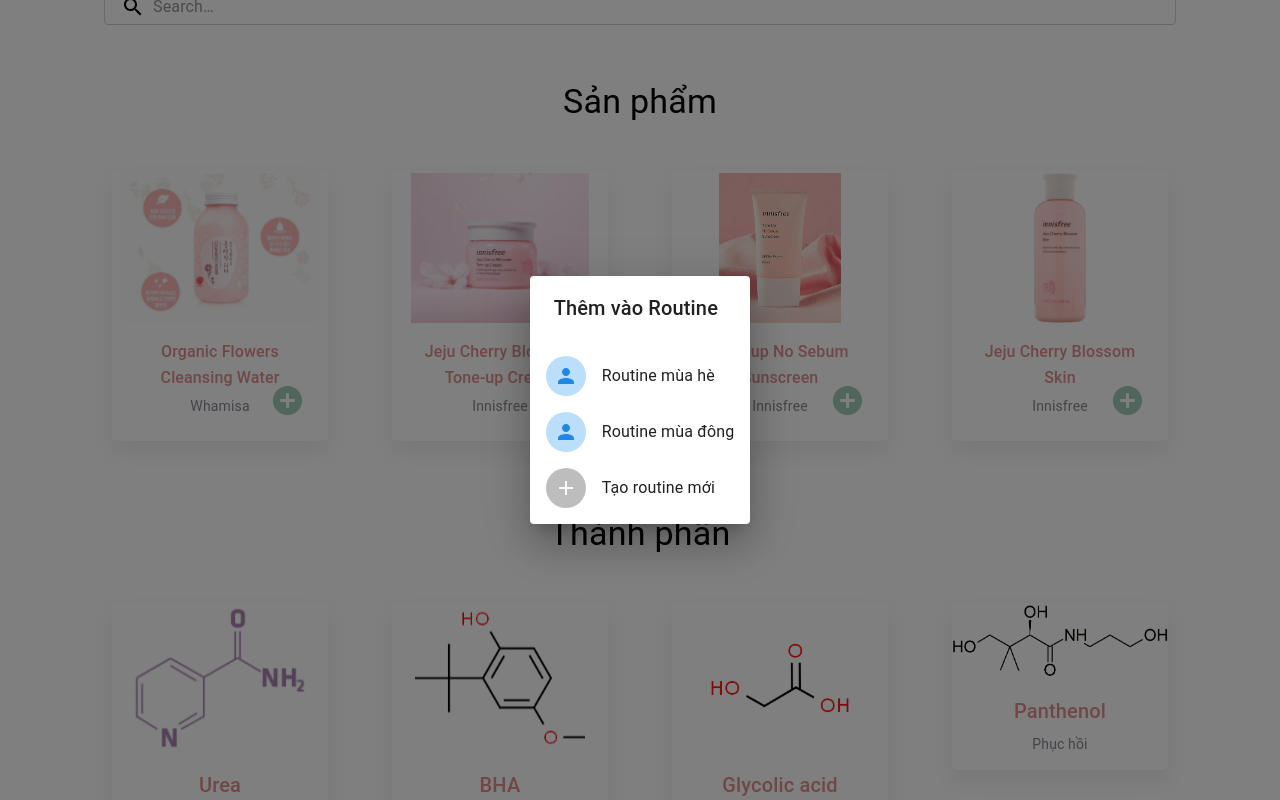
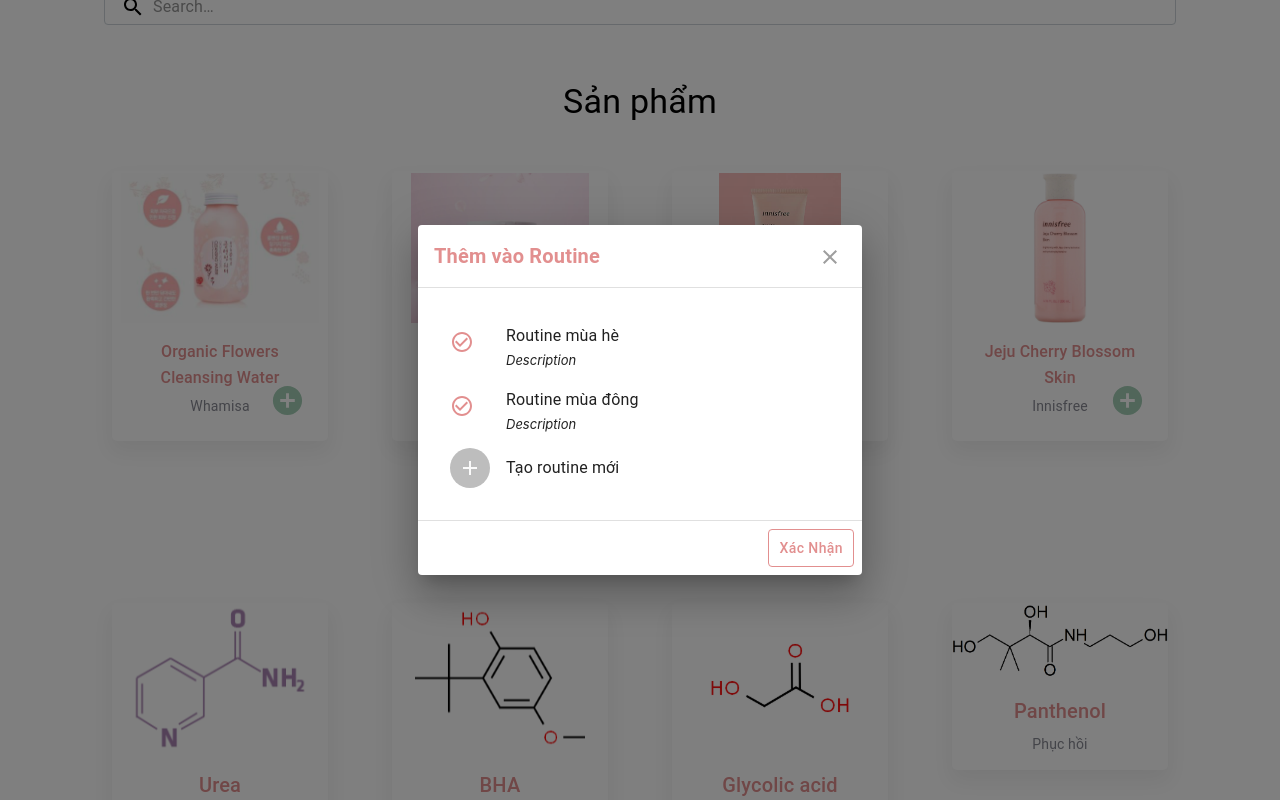
Before and after one commit to nnkyduyen1999/cos-decoder, a React (Create React App) app: page / in a window 1280 px wide. Both pictures are taken after a click on the button 287 px from the left and 1061 px from the top of the page. Shown: the part 661-1461 px from the top of the page. Built offline with nearby package versions, Linux system fonts and the light colour scheme.

Commit message:
popup ukila

```diff
--- a/src/components/PopUp/popUp.js
+++ b/src/components/PopUp/popUp.js
@@ -1,26 +1,95 @@
-import React from 'react';
-import PropTypes from 'prop-types';
-import { makeStyles } from '@material-ui/core/styles';
-import Button from '@material-ui/core/Button';
-import Avatar from '@material-ui/core/Avatar';
-import List from '@material-ui/core/List';
-import ListItem from '@material-ui/core/ListItem';
-import ListItemAvatar from '@material-ui/core/ListItemAvatar';
-import ListItemText from '@material-ui/core/ListItemText';
-import DialogTitle from '@material-ui/core/DialogTitle';
-import Dialog from '@material-ui/core/Dialog';
-import PersonIcon from '@material-ui/icons/Person';
-import AddIcon from '@material-ui/icons/Add';
-import Typography from '@material-ui/core/Typography';
-import { blue } from '@material-ui/core/colors';
+import React from "react";
+import PropTypes from "prop-types";
+import { makeStyles, withStyles, fade } from "@material-ui/core/styles";
+import Button from "@material-ui/core/Button";
+import Avatar from "@material-ui/core/Avatar";
+import List from "@material-ui/core/List";
+import ListItem from "@material-ui/core/ListItem";
+import ListItemAvatar from "@material-ui/core/ListItemAvatar";
+import ListItemText from "@material-ui/core/ListItemText";
+import Dialog from "@material-ui/core/Dialog";
+import AddIcon from "@material-ui/icons/Add";
+import Typography from "@material-ui/core/Typography";
+import { blue } from "@material-ui/core/colors";
+import MuiDialogTitle from "@material-ui/core/DialogTitle";
+import MuiDialogContent from "@material-ui/core/DialogContent";
+import MuiDialogActions from "@material-ui/core/DialogActions";
+import IconButton from "@material-ui/core/IconButton";
+import CloseIcon from "@material-ui/icons/Close";
+import { customThemes } from "../../styles/theme";
+import CheckCircleOutlineIcon from "@material-ui/icons/CheckCircleOutline";
+import { colors } from "../../global/constants";
+import { Box, Grid } from "@material-ui/core";
 
-const emails = ['Routine mùa hè', 'Routine mùa đông'];
+const emails = ["Routine mùa hè", "Routine mùa đông"];
 const useStyles = makeStyles({
   avatar: {
     backgroundColor: blue[100],
     color: blue[600],
   },
 });
+
+const styles = (theme) => ({
+  root: {
+    margin: 0,
+    padding: theme.spacing(2),
+  },
+  closeButton: {
+    position: "absolute",
+    right: theme.spacing(1),
+    top: theme.spacing(1),
+    color: theme.palette.grey[500],
+  },
+  title: {
+    fontWeight: "bold",
+    fontSize: 20,
+    color: customThemes.BUTTON_HOVER,
+  },
+});
+
+const PinkOutlineButton = withStyles((theme) => ({
+  root: {
+    color: customThemes.BUTTON_HOVER,
+    "&:hover": {
+      backgroundColor: fade(customThemes.PRIMARY_PINK, 0.7),
+    },
+    textTransform: "capitalize",
+    width: "20%",
+    border: "1px solid",
+    borderColor: customThemes.BUTTON_HOVER,
+  },
+}))(Button);
+
+const DialogTitle = withStyles(styles)((props) => {
+  const { children, classes, onClose, ...other } = props;
+  return (
+    <MuiDialogTitle disableTypography className={classes.root} {...other}>
+      <Typography className={classes.title}>{children}</Typography>
+      {onClose ? (
+        <IconButton
+          aria-label="close"
+          className={classes.closeButton}
+          onClick={onClose}
+        >
+          <CloseIcon />
+        </IconButton>
+      ) : null}
+    </MuiDialogTitle>
+  );
+});
+
+const DialogContent = withStyles((theme) => ({
+  root: {
+    padding: theme.spacing(2),
+  },
+}))(MuiDialogContent);
+
+const DialogActions = withStyles((theme) => ({
+  root: {
+    margin: 0,
+    padding: theme.spacing(1),
+  },
+}))(MuiDialogActions);
 
 function SimpleDialog(props) {
   const classes = useStyles();
@@ -35,21 +104,46 @@
   };
 
   return (
-    <Dialog onClose={handleClose} aria-labelledby="simple-dialog-title" open={open}>
-      <DialogTitle id="simple-dialog-title">Thêm vào Routine</DialogTitle>
+    <Dialog
+      fullWidth="true"
+      maxWidth="xs"
+      onClose={handleClose}
+      aria-labelledby="simple-dialog-title"
+      open={open}
+      scroll="paper"
+    >
+      <DialogTitle id="simple-dialog-title" onClose={handleClose}>
+        Thêm vào Routine
+      </DialogTitle>
+      <DialogContent dividers>
         <List>
           {emails.map((email) => (
-          <ListItem button onClick={() => handleListItemClick(email)} key={email}>
+            <ListItem
+              button
+              onClick={() => handleListItemClick(email)}
+              key={email}
+            >
               <ListItemAvatar>
-              <Avatar className={classes.avatar}>
-                <PersonIcon />
-              </Avatar>
+                <CheckCircleOutlineIcon
+                  style={{ color: colors.pink4, marginRight: 10 }}
+                />
               </ListItemAvatar>
+              <Grid container direction="column">
+                <Grid item>
                   <ListItemText primary={email} />
+                </Grid>
+                <Grid item>
+                  <Box fontStyle="italic" fontSize="small">Description</Box>
+                </Grid>
+              </Grid>
             </ListItem>
           ))}
 
-        <ListItem autoFocus button onClick={() => handleListItemClick('addAccount')}>
+          <ListItem
+            autoFocus
+            button
+            onClick={() => handleListItemClick("addAccount")}
+          >
             <ListItemAvatar>
               <Avatar>
                 <AddIcon />
@@ -58,6 +152,11 @@
             <ListItemText primary="Tạo routine mới" />
           </ListItem>
         </List>
+      </DialogContent>
+
+      <DialogActions>
+        <PinkOutlineButton onClick={handleClose}>Xác nhận</PinkOutlineButton>
+      </DialogActions>
     </Dialog>
   );
 }
@@ -88,9 +187,13 @@
       <Button variant="outlined" color="primary" onClick={handleClickOpen}>
         Open simple dialog
       </Button>
-      <SimpleDialog selectedValue={selectedValue} open={open} onClose={handleClose} />
+      <SimpleDialog
+        selectedValue={selectedValue}
+        open={open}
+        onClose={handleClose}
+      />
     </div>
   );
 }
 
-export {SimpleDialog, SimpleDialogDemo}
+export { SimpleDialog, SimpleDialogDemo };
```
Lines whose indentation alone changed are shown as unchanged.
